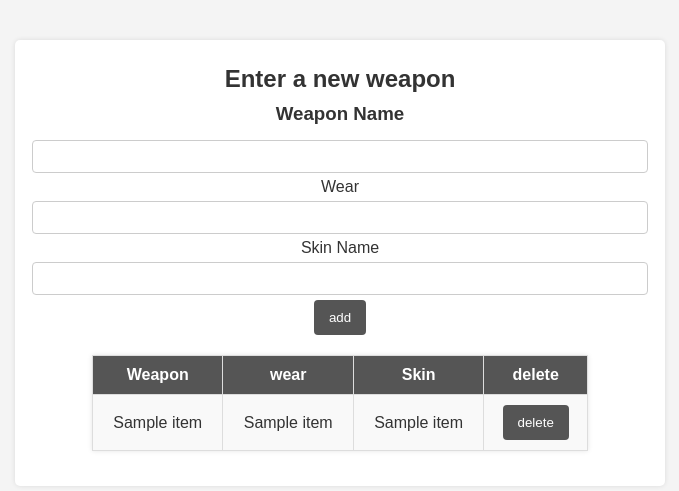
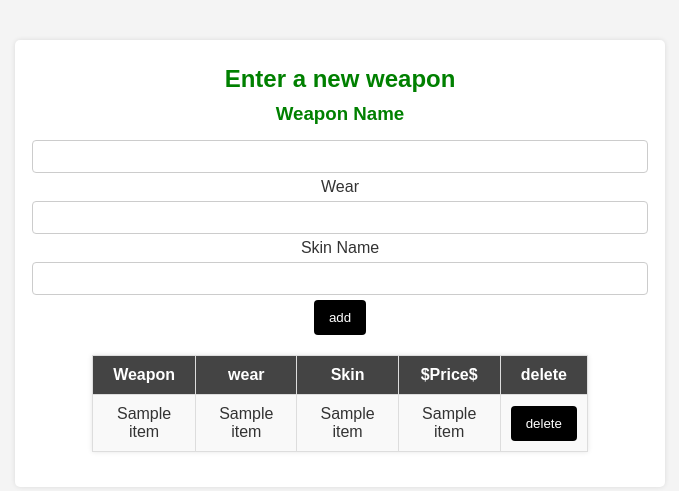
Before and after one commit to bblackie/rc-y12-qh-app, a Flask app: template templates/contents.html in a window 1280 px wide. Shown: the top 491 px of the page, without its empty margins (300-979 px from the left). Run offline with Flask 3, Linux system fonts and the light colour scheme; the template is opened without the code that fills it: most values are stand-ins (such as "Sample title", 1, 10 or a date in 2020).

Commit message:
taken away all the usless data

```diff
--- a/static/styles.css
+++ b/static/styles.css
@@ -25,12 +25,16 @@ th, td {
 }
 
 th {
-    background-color: #555;
+    background-color: #444;
     color: white;
 }
 
 tr:nth-child(even) {
     background-color: #f9f9f9;
+}
+
+tr:hover {
+    background-color: #ddd;
 }
 
 form {
@@ -51,133 +55,28 @@ input[type="text"] {
 }
 
 input[type="submit"] {
-    background-color: #555;
+    background-color: #000000;
     color: white;
     padding: 10px 15px;
     border: none;
     cursor: pointer;
     border-radius: 4px;
+    transition: background 0.3s ease;
 }
 
 input[type="submit"]:hover {
-    background-color: #777;
+    background-color: #ff6b6b;
 }
 
-h1, h2, h3 {
+h1, h2, h3, h4, h5 {
     margin: 10px 0;
+    color: green;
 }
 
-
-
-/*body {
-    font-family: Arial, sans-serif;
-    background-color: #121212;
-    color: #ffffff;
-    text-align: center;
-    margin: 0;
-    padding: 20px;
+input[type="submit"][value="delete"] {
+    background-color: #000000;
 }
 
-table {
-    width: 80%;
-    margin: 20px auto;
-    border-collapse: collapse;
-    background-color: #1e1e1e;
-    box-shadow: 0px 0px 10px rgba(255, 255, 255, 0.1);
+input[type="submit"][value="delete"]:hover {
+    background-color: #000000;
 }
-
-table, th, td {
-    border: 1px solid #ffffff;
-}
-
-th, td {
-    padding: 12px;
-    text-align: center;
-}
-
-th {
-    background-color: #ff4757;
-    color: white;
-    font-size: 18px;
-}
-
-td {
-    font-size: 16px;
-    color: #ffffff;
-}
-
-tr:nth-child(even) {
-    background-color: #292929;
-}
-
-tr:hover {
-    background-color: #ff6347;
-    color: #000;
-}
-
-form {
-    width: 50%;
-    margin: 20px auto;
-    padding: 20px;
-    background-color: #1e1e1e;
-    box-shadow: 0px 0px 10px rgba(255, 255, 255, 0.1);
-    border-radius: 8px;
-}
-
-input[type="text"] {
-    width: calc(100% - 24px);
-    padding: 10px;
-    margin: 10px 0;
-    border: 1px solid #ffffff;
-    background-color: #333;
-    color: white;
-    border-radius: 4px;
-}
-
-input[type="submit"] {
-    background-color: #ff4757;
-    color: white;
-    padding: 10px 20px;
-    border: none;
-    cursor: pointer;
-    font-size: 16px;
-    border-radius: 4px;
-}
-
-input[type="submit"]:hover {
-    background-color: #ff6b81;
-}
-
-
-
-/*<style>
-body {
-    font-family: Arial, sans-serif;
-    background-color: #1e1e1e;
-    color: #fff;
-    text-align: center;
-    padding: 20px;
-}
-h1 {
-    color: #ffcc00;
-}
-table {
-    width: 80%;
-    margin: 20px auto;
-    border-collapse: collapse;
-    background: #2a2a2a;
-}
-th, td {
-    padding: 12px;
-    border: 1px solid #444;
-}
-th {
-    background: #ffcc00;
-    color: #000;
-}
-img {
-    width: 100px;
-    height: auto;
-    border-radius: 5px;
-}
-</style>
--- a/templates/contents.html
+++ b/templates/contents.html
@@ -23,6 +23,7 @@
             <th>Weapon</th>
             <th>wear</th>
             <th>Skin</th>
+            <th>$Price$</th>
             <th>delete</th>
         </tr>
         {% for item in results %}
@@ -30,6 +31,7 @@
             <td>{{item[4]}}</td>
             <td>{{item[2]}}</td>
             <td>{{item[1]}}</td>
+            <td>{{item[3]}}</td>
             <td>
                 <form action="/delete" method="post">
                     <input type="hidden" name="Weapon_id" value="{{item[0]}}">
@@ -40,62 +42,3 @@
         {% endfor %}
 </body>
 </html>
-
-
-<!--<th>Weapon</th>
-            <th>wear</th>
-            <th>Skin</th>
-
-        </tr>
-        {% for item in results %}
-        <tr>
-            <td>{{item[4]}}</td>
-            <td>{{item[2]}}</td>
-            <td>{{item[1]}}</td>
-        </tr>-->
-
-<!--{% for item in results %}
-    <h1>{{item[1]}} {{item[2]}} {{item[3]}}</h1>
-    {% endfor %}
-
-        <tr>
-            <th>Weapon</th>
-            <th>wear</th>
-            <th>Skin</th>
-        </tr>
-        <tr>
-            <td>
-                <h1>{{item[5]}}</h1>
-            </td>
-            <td>
-                <h1>{{item[3]}}</h1>
-
-            </td>
-            <td>
-                <h1>{{item[2]}}</h1>
-            </td>
-        </tr>
-        <tr>
-            <td>
-                <h1>{{item[5]}}</h1>
-            </td>
-            <td>
-                <h1>{{item[3]}}</h1>
-
-            </td>
-            <td>
-                <h1>{{item[2]}}</h1>
-            </td>
-        </tr>
-        <tr>
-            <td>
-                <h1>{{item[5]}}</h1>
-            </td>
-            <td>
-                <h1>{{item[3]}}</h1>
-            </td>
-            <td>
-                <h1>{{item[2]}}</h1>
-            </td>
-        </tr>
-        {% endfor %}
```
Also changed, not shown: cs_weapon.db.
